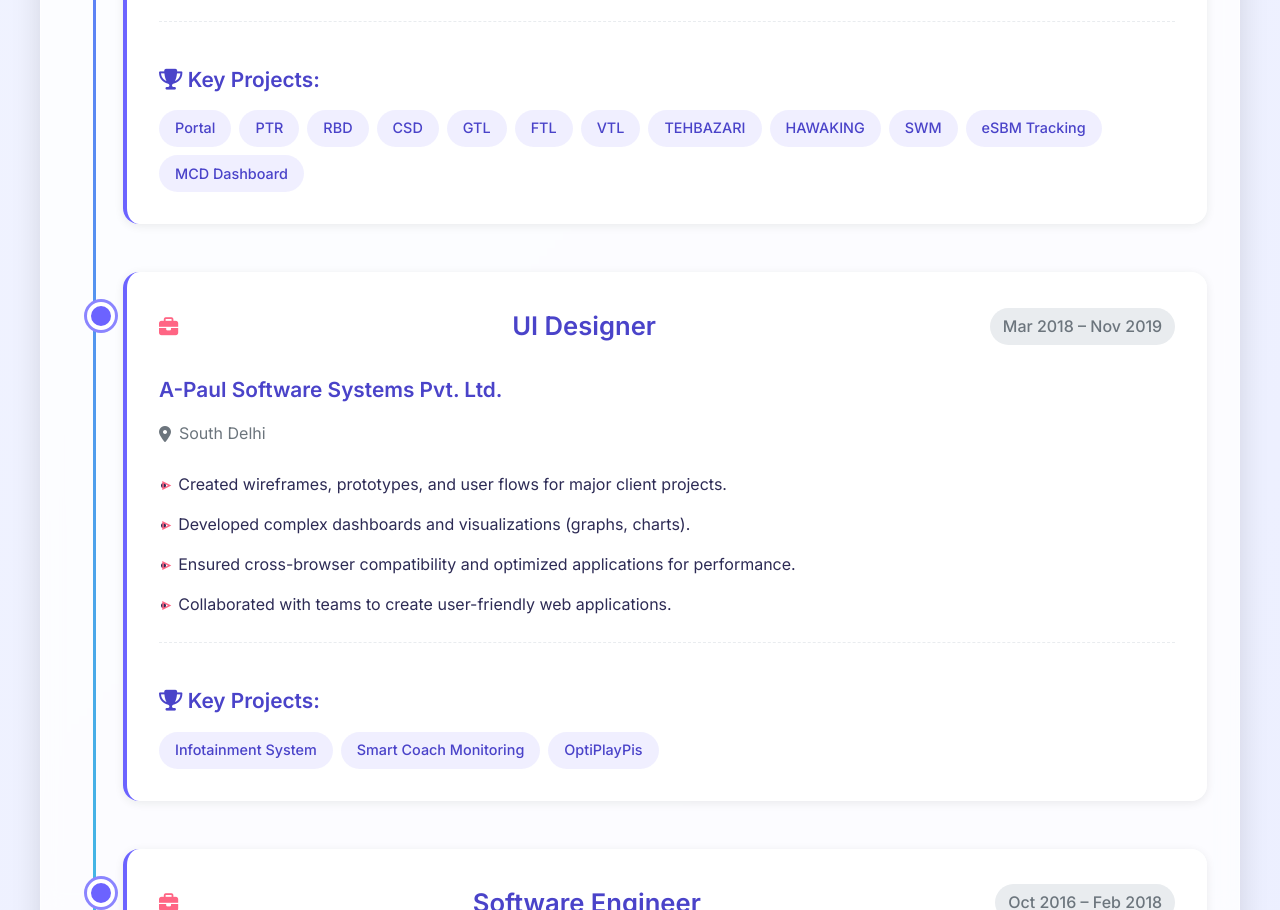
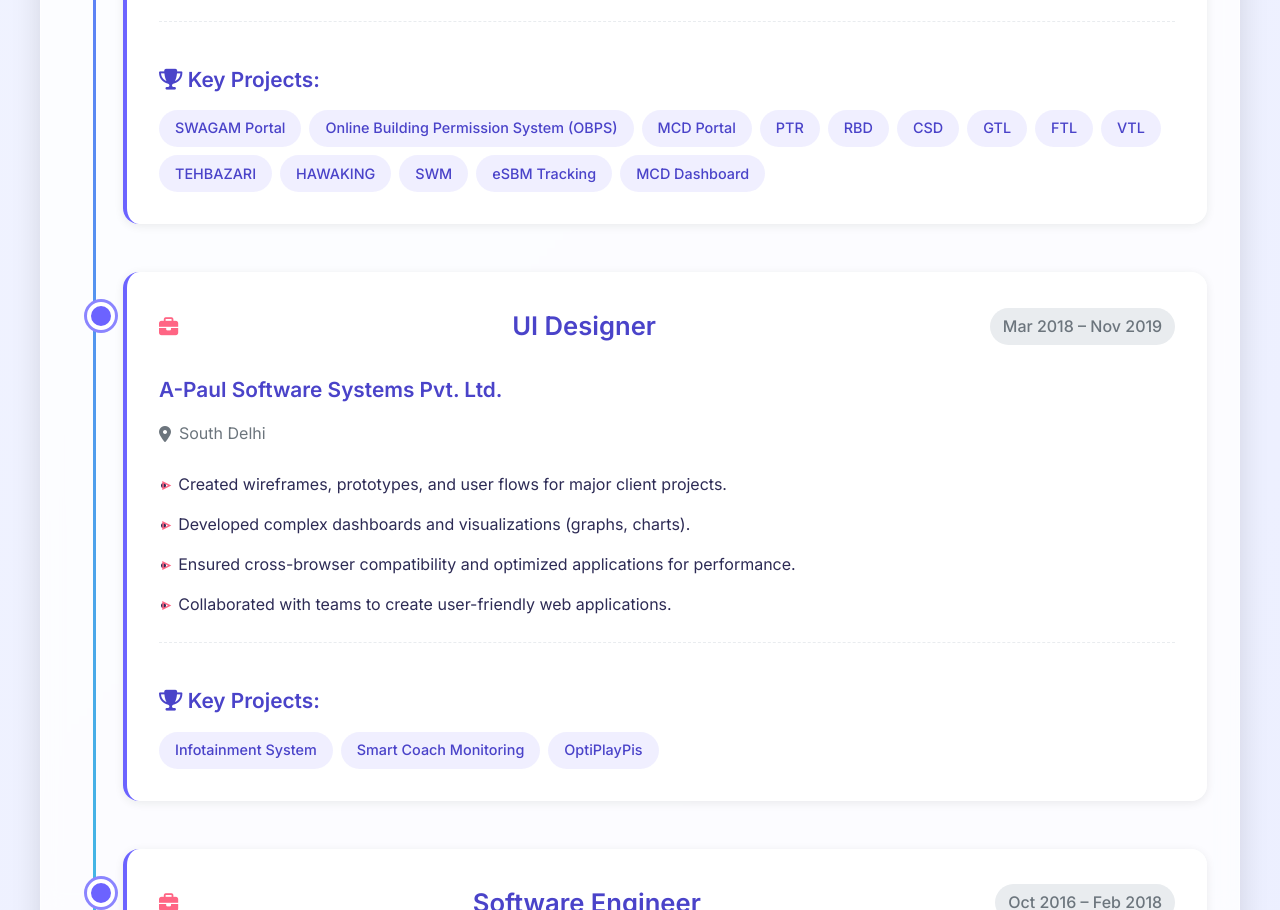
Before and after one commit to parmilasingh/portfolio, a plain HTML site: page index.html in a window 1280 px wide. Shown: the part 3148-4058 px from the top of the page. Drawn offline with nearby package versions, Linux system fonts and the light colour scheme.

Commit message:
Update index.html

```diff
--- a/index.html
+++ b/index.html
@@ -1314,7 +1314,9 @@
             <div class="projects-highlight">
               <h4><i class="fas fa-trophy"></i> Key Projects:</h4>
               <div class="project-tags">
-                <span>Portal</span>
+                 <span>SWAGAM Portal</span>
+                <span>Online Building Permission System (OBPS)</span>
+                <span>MCD Portal</span>
                 <span>PTR</span>
                 <span>RBD</span>
                 <span>CSD</span>
@@ -1326,6 +1328,7 @@
                 <span>SWM</span>
                 <span>eSBM Tracking</span>
                 <span>MCD Dashboard</span>
+
               </div>
             </div>
           </div>
```
